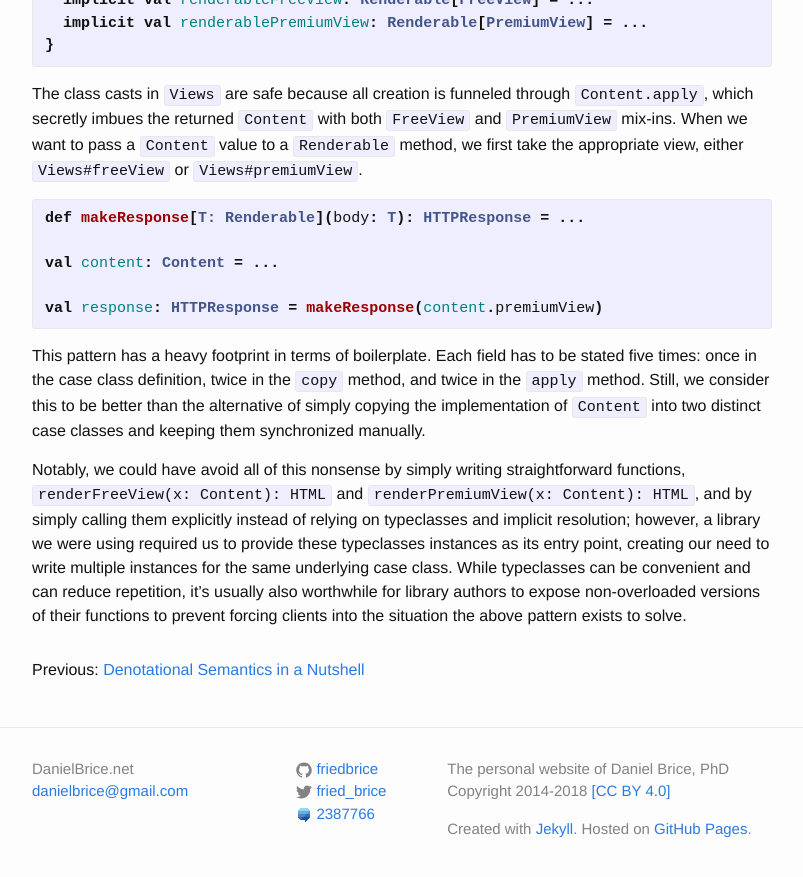
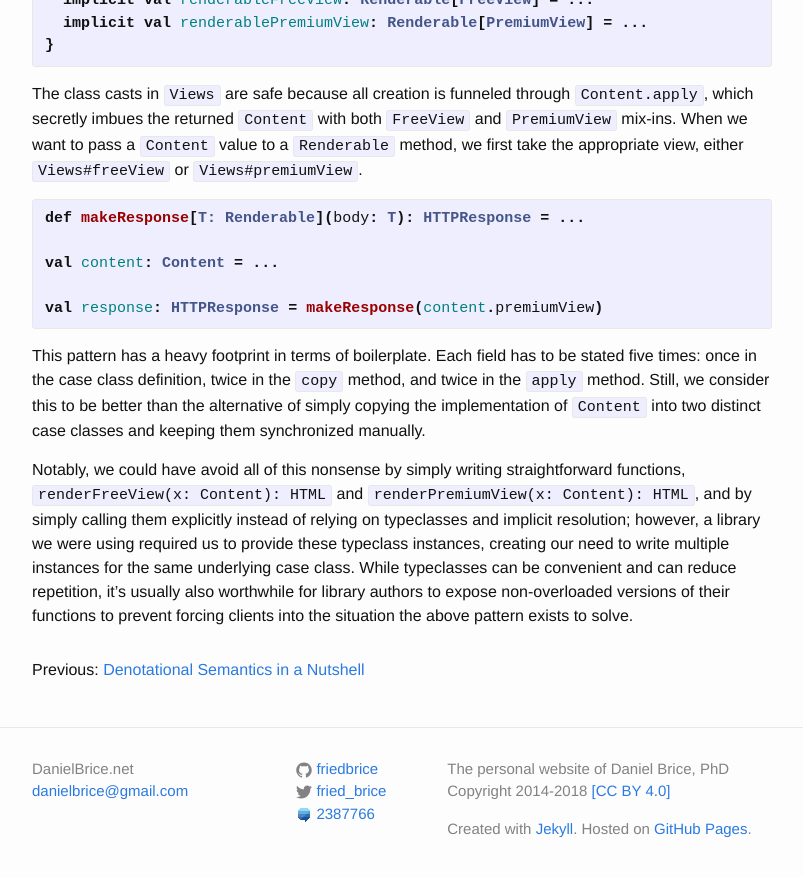
Before and after one commit to friedbrice/friedbrice.github.io, a Jekyll site: the page built from _posts/2018-07-07-case-classes.md, in a window 1280 px wide and 900 px high, scrolled down 3546 px. Shown: the top 877 px of the window, without its empty margins (238-1041 px from the left). Built offline with Jekyll 4.4.1, drawn with Linux system fonts in a browser that asks for light colours; comment, search, counter and statistics services are not loaded.

Commit message:
Update 2018-07-07-case-classes.md

```diff
--- a/_posts/2018-07-07-case-classes.md
+++ b/_posts/2018-07-07-case-classes.md
@@ -220,7 +220,7 @@ straightforward functions, `renderFreeView(x: Content): HTML` and
 `renderPremiumView(x: Content): HTML`, and by simply calling them
 explicitly instead of relying on typeclasses and implicit resolution;
 however, a library we were using required us to provide these
-typeclasses instances as its entry point, creating our need to write
+typeclass instances, creating our need to write
 multiple instances for the same underlying case class. While typeclasses
 can be convenient and can reduce repetition, it's usually also
 worthwhile for library authors to expose non-overloaded versions of
```
